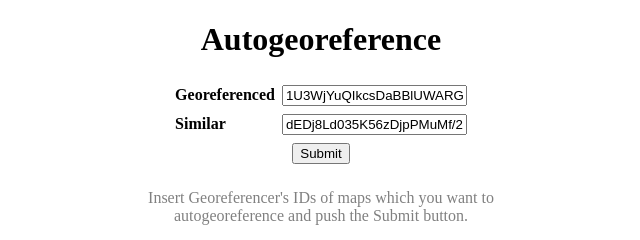
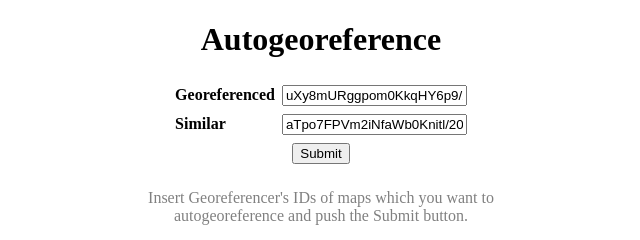
Before and after one commit to moravianlibrary/autogeoreference, a plain HTML site: page web/index.html in a window 1280 px wide. Shown: the full height of the page, 319-959 px from the left. Drawn offline with Linux system fonts and the light colour scheme.

Commit message:
Changed example maps.

```diff
--- a/web/index.html
+++ b/web/index.html
@@ -24,11 +24,11 @@
       <table>
         <tr>
           <th><label for="input-georeferenced">Georeferenced</label></th>
-          <td><input type="text" name="georeferenced" id="input-georeferenced" value="1U3WjYuQIkcsDaBBlUWARG/201506221700-A2c6D3"></td>
+          <td><input type="text" name="georeferenced" id="input-georeferenced" value="uXy8mURggpom0KkqHY6p9/201105161057-JAcX599"></td>
         </tr>
         <tr>
           <th><label for="input-similar">Similar</label></th>
-          <td><input type="text" name="similar" id="input-similar" value="dEDj8Ld035K56zDjpPMuMf/201408182041-YpvwZO"></td>
+          <td><input type="text" name="similar" id="input-similar" value="aTpo7FPVm2iNfaWb0Knitl/201304021857-ZFYeHz"></td>
         </tr>
         <tr>
           <td colspan="2"><input type="submit"></td>
```
